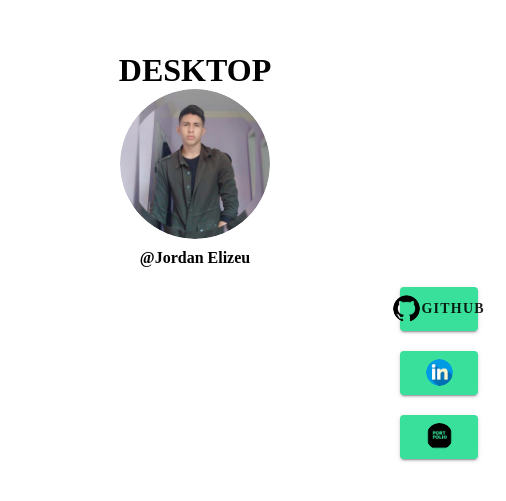
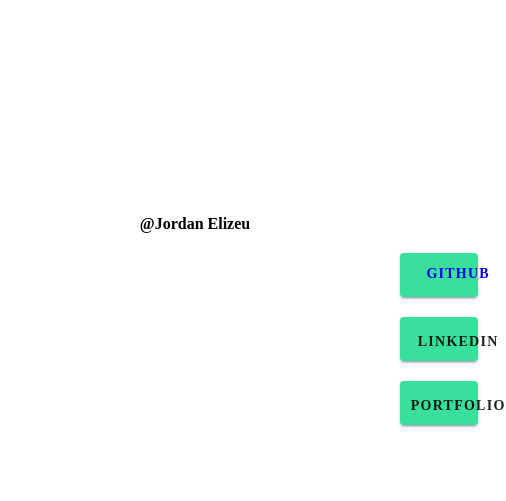
Before and after one commit to JordanElizeu/CompartilharLinksBioInstagram-Vue.js, a Vue app: page / in a window 390 px wide. Shown: the part 167-668 px from the top of the page, 506 px wide, since content can reach past the window. Built offline with nearby package versions, Linux system fonts and the light colour scheme.

Commit message:
responsividade desktop

```diff
--- a/src/components/ComponentDesktop.vue
+++ b/src/components/ComponentDesktop.vue
@@ -1,32 +1,33 @@
 <template>
   <div class="view-links-bio">
     <center>
-      <h1>DESKTOP</h1>
-      <v-avatar size="150">
+      <v-avatar size="120">
         <v-img src="../assets/avatar.jpeg"></v-img>
       </v-avatar>
       <div class="buttons">
         <strong class="titulo">@Jordan Elizeu</strong>
+
         <v-btn class="button-style" color="#39e09b" elevation="5" large>
-          <v-avatar size="27"
-            ><v-img class="iconButton" src="../assets/github.png"
-          /></v-avatar>
-          <b>GitHub</b>
+          <a href="https://github.com/JordanElizeu" target="_blank">
+            <div>
+              <v-avatar size="27"
+                ><v-img class="iconButton" src="../assets/github.png"
+              /></v-avatar>
+              <b class="link">GitHub</b>
+            </div>
+          </a>
         </v-btn>
         <v-btn class="button-style" color="#39e09b" elevation="5" large>
           <v-avatar size="27"
             ><v-img class="iconButton" src="../assets/linkedin.png"
           /></v-avatar>
+          <b class="link">Linkedin</b>
         </v-btn>
-        <v-btn
-          class="button-style"
-          color="#39e09b"
-          elevation="5"
-          large
-        >
+        <v-btn class="button-style" color="#39e09b" elevation="5" large>
           <v-avatar size="27"
             ><v-img class="iconButton" src="../assets/portfolio.png"
           /></v-avatar>
+          <b class="link">Portfolio</b>
         </v-btn>
       </div>
     </center>
@@ -64,4 +65,12 @@ export default {
 .titulo {
   margin-top: 10px;
 }
+.link {
+  margin-top: 5px;
+  margin-left: 10px;
+}
+.view-links-bio a {
+  text-decoration: none;
+  text-decoration-color: black;
+}
 </style>
```
